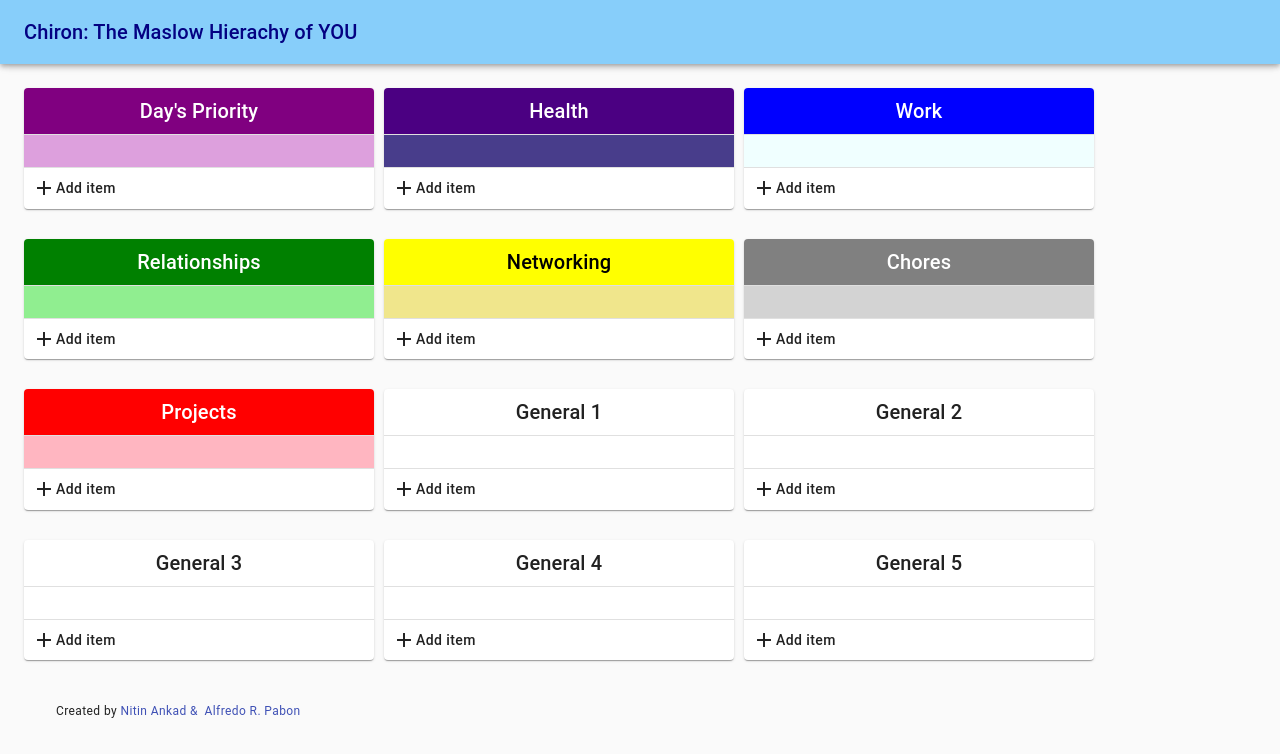
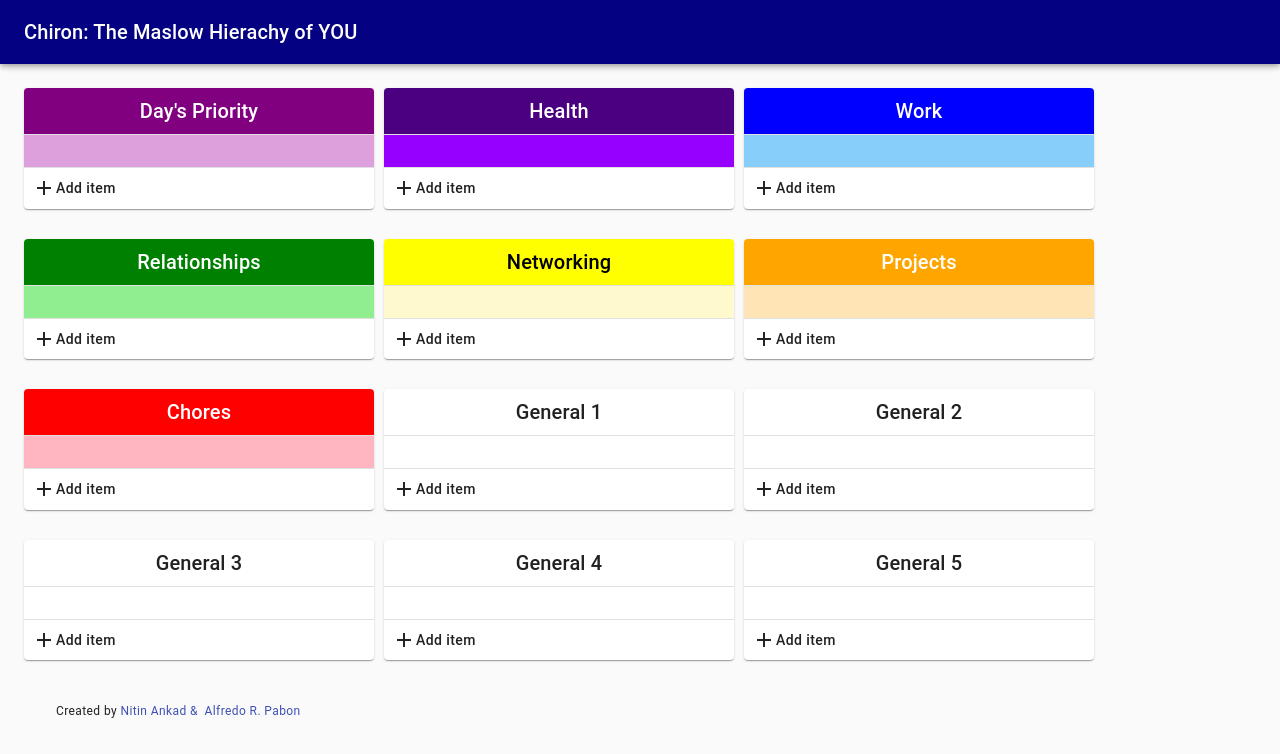
Before and after one commit to alfredrafael/maslow-hierarchy-of-you, a React (Create React App) app: page / in a window 1280 px wide. Shown: the top 754 px of the page. Built offline with nearby package versions, Linux system fonts and the light colour scheme.

Commit message:
more coloring

```diff
--- a/public/index.html
+++ b/public/index.html
@@ -10,7 +10,7 @@
     />
     <link rel="manifest" href="%PUBLIC_URL%/manifest.json" />
     <link href="https://fonts.googleapis.com/icon?family=Material+Icons" rel="stylesheet">
-    <title>UTDegree Planner</title>
+    <title>Maslow's Hierarchy of YOU</title>
   </head>
   <body>
     <noscript>You need to enable JavaScript to run this app.</noscript>
--- a/src/components/Semester.js
+++ b/src/components/Semester.js
@@ -47,7 +47,7 @@ const useStyles = makeStyles(() => ({
     background: 'indigo'
   },
   healthCardBackground: {
-    background: 'darkslateblue'
+    background: '#9500ff'
   },
 
 
@@ -58,7 +58,7 @@ const useStyles = makeStyles(() => ({
     background: 'Blue'
   },
   workCardBackground: {
-    background: 'azure'
+    background: 'lightskyblue'
   },
 
 
@@ -80,7 +80,7 @@ const useStyles = makeStyles(() => ({
     background: 'yellow'
   },
   networkingCardBackground: {
-    background: 'khaki'
+    background: 'lemonchiffon'
   },
 
 
@@ -88,20 +88,20 @@ const useStyles = makeStyles(() => ({
     textAlign: 'center',
     padding: 7,
     color: 'white',
-    background: 'red'
+    background: 'orange'
   },
   projectsCardBackground: {
-    background: 'lightpink'
+    background: 'moccasin'
   },
 
   choresCardHeader: {
     textAlign: 'center',
     padding: 7,
     color: 'white',
-    background: 'grey'
+    background: 'red'
   },
   choresCardBackground: {
-    background: 'lightgrey'
+    background: 'lightpink'
   },
 
 
--- a/src/constants/boardData.js
+++ b/src/constants/boardData.js
@@ -36,7 +36,7 @@ export default [
       },
       {
         id: "11",
-        semesterName: "Chores",
+        semesterName: "Projects",
         courses: []
       }
     ]
@@ -47,7 +47,7 @@ export default [
     semesters: [
       {
         id: "5",
-        semesterName: "Projects",
+        semesterName: "Chores",
         courses: []
       },
       {
--- a/src/layout/Topbar.js
+++ b/src/layout/Topbar.js
@@ -5,8 +5,8 @@ import MenuIcon from "@material-ui/icons/Menu";
 const useStyles = makeStyles(theme => ({
   root: {
     zIndex: theme.zIndex.drawer + 1,
-    backgroundColor: 'lightskyblue',
-    color: '#040182'
+    backgroundColor: '#040182',
+    color: 'white'
   },
   menuIcon: {
     marginRight: theme.spacing(1),
```
Also changed, not shown: src/layout/LoadCourses.js (deleted).
